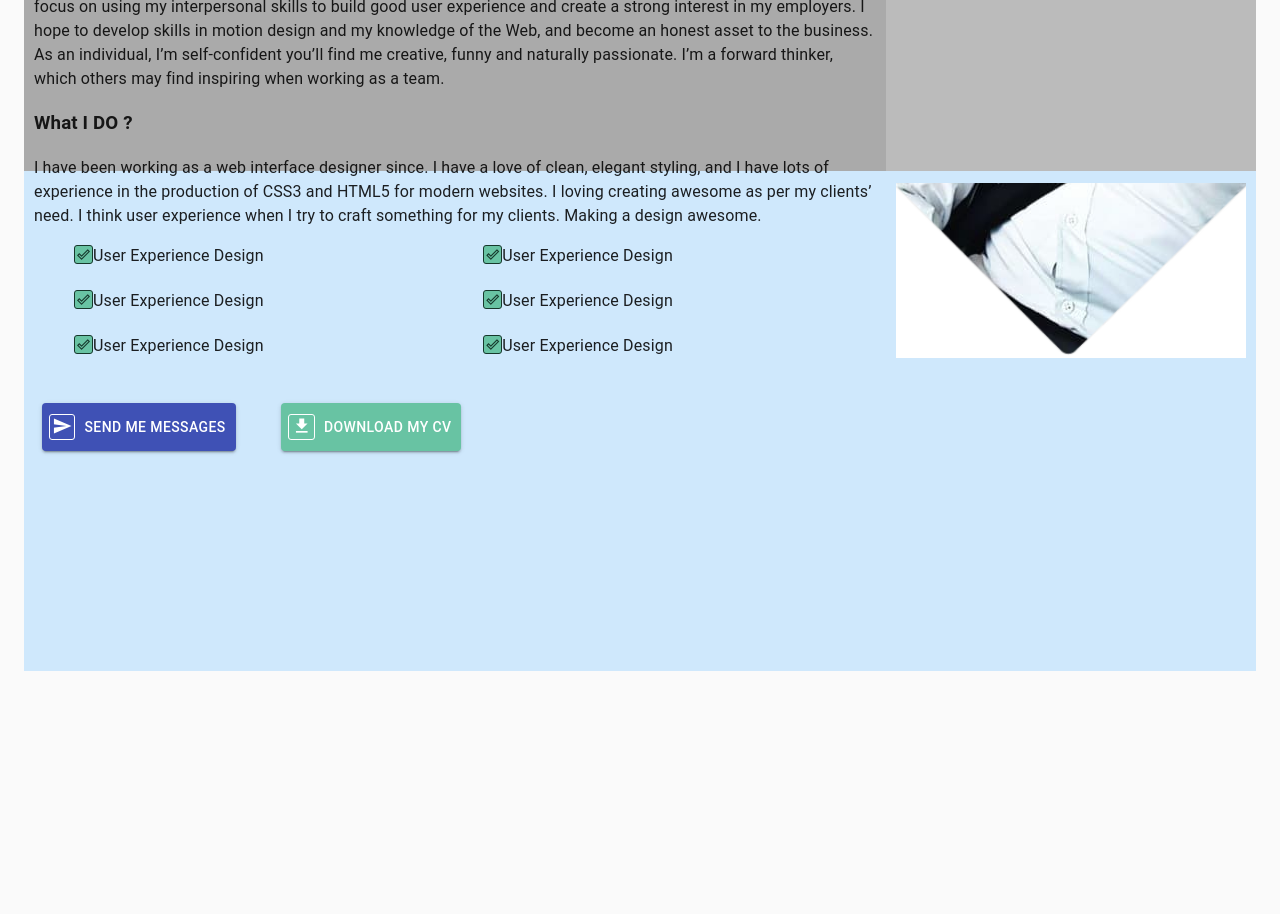
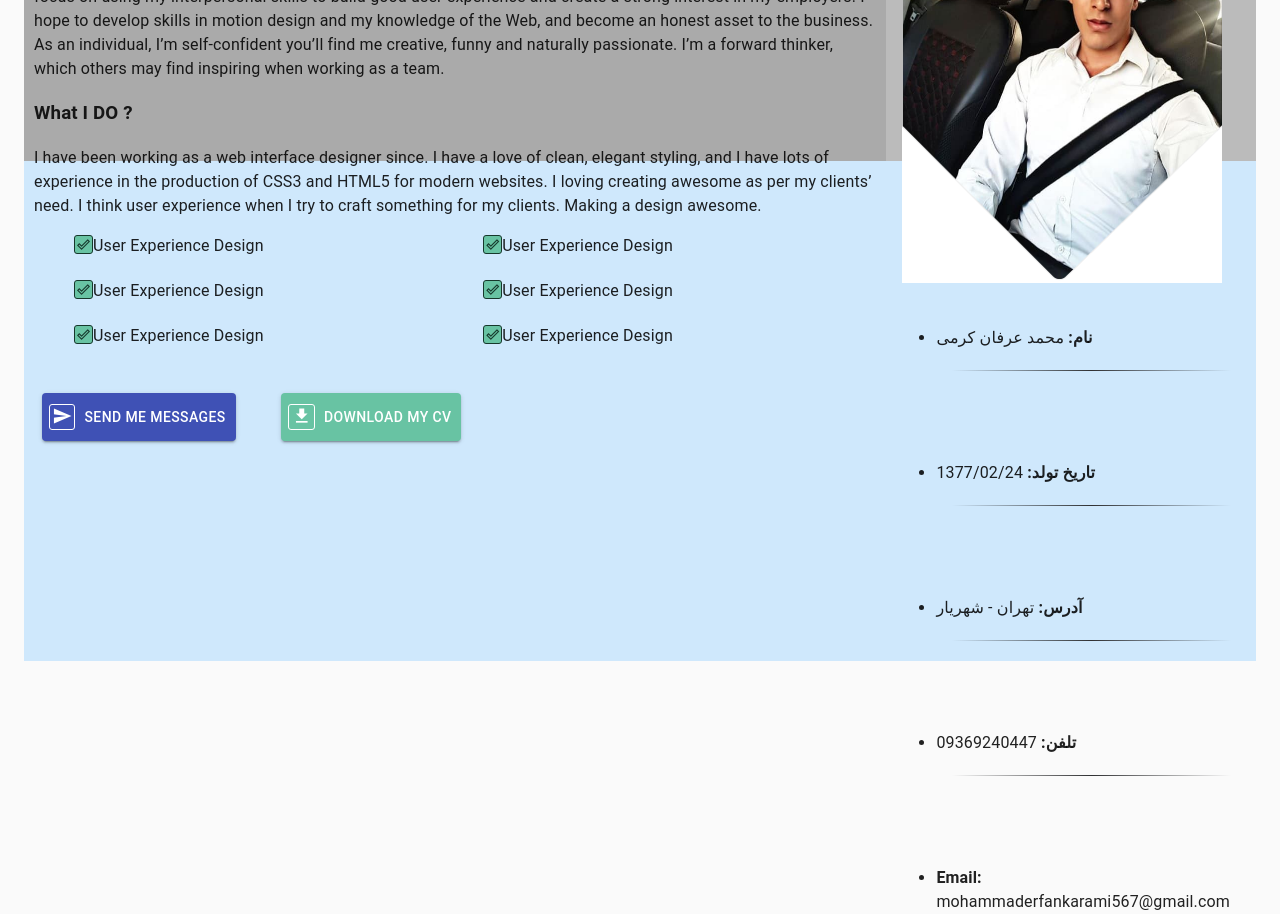
Before and after one commit to merfankarami/resume, a React (Create React App) app: page / in a window 1280 px wide. Shown: the part 1320-2234 px from the top of the page. Before the commit the page ends 1991 px from the top, so only its background shows below. Built offline with nearby package versions, Linux system fonts and the light colour scheme.

Commit message:
SectionSeprator and Image created

```diff
--- a/src/Components/AboutMe/About.js
+++ b/src/Components/AboutMe/About.js
@@ -4,14 +4,12 @@ import Typography from "@material-ui/core/Typography";
 import Container from "@material-ui/core/Container";
 
 import IconLabelButtons from "./Button";
+import Seprator from "./SectionSeprator";
 import Image from "./Image";
 
 import "./About.css";
 
-
-
 export default function FixedContainer() {
-
   return (
     <React.Fragment>
       <CssBaseline />
@@ -70,10 +68,31 @@ export default function FixedContainer() {
                   Experience Design
                 </li>
               </ul>
-                <IconLabelButtons />
+              <IconLabelButtons />
             </div>
             <div className="column2" style={{ backgroundColor: "#bbb" }}>
               <Image />
+              <ul>
+                <li>
+                  <strong>نام:</strong> محمد عرفان کرمی
+                </li>
+                <Seprator />
+                <li>
+                  <strong>تاریخ تولد:</strong> 1377/02/24
+                </li>
+                <Seprator />
+                <li>
+                  <strong>آدرس:</strong> تهران - شهریار
+                </li>
+                <Seprator />
+                <li>
+                  <strong>تلفن:</strong> 09369240447
+                </li>
+                <Seprator />
+                <li>
+                  <strong>Email:</strong> mohammaderfankarami567@gmail.com
+                </li>
+              </ul>
             </div>
           </div>
         </Typography>
--- a/src/Components/AboutMe/Image.css
+++ b/src/Components/AboutMe/Image.css
@@ -1,20 +1,16 @@
-.img-frame {
-  position: absolute;
-  left: 0;
-  bottom: 0;
-  width: 100%;
-  height: 100%;
-  background: url("../../Media/photo-frame.png") bottom center no-repeat;
+.Image {
+  width: 319px;
+  height: 370px;
+  margin-top: 1cm;
+  margin-left: 7px;
+  position: inherit;
+  border-radius: 5px;
 }
 
-.Image {
-    margin-top: 8cm;
-  left: 0;
-  bottom: 0;
-  width: 100%;
-  height: 100%;
-  background-size: contain;
-  z-index: 1;
-  background: url("../../Media/erfan.jpg") bottom center no-repeat;
-  background-clip: border-box;
+.Frame {
+  margin-left: 6px;
+  margin-top: -200px;
+  padding-right: 1cm;
+  padding-bottom: 20px;
+  border-radius: 5px;
 }
--- a/src/Components/AboutMe/Image.js
+++ b/src/Components/AboutMe/Image.js
@@ -7,7 +7,8 @@ import "./Image.css";
 export default function Image() {
   return (
     <div >
-      <img className="Image" src={photo} alt="erfan's pic" />
+      <img className="Image" src={erfan} alt="erfan's pic" />
+      <img className="Frame" src={photo} alt="frame's pic" />
     </div>
   );
 }
--- /dev/null
+++ b/src/Components/AboutMe/SectionSeprator.css
@@ -0,0 +1,84 @@
+.wrapper
+{
+	padding-bottom: 90px;
+}
+
+.divider
+{
+	position: relative;
+	margin-top: 20px;
+	height: 1px;
+}
+
+.div-transparent:before
+{
+	content: "";
+	position: absolute;
+	top: 0;
+	left: 5%;
+	right: 5%;
+	width: 90%;
+	height: 1px;
+	background-image: linear-gradient(to right, transparent, rgb(48,49,51), transparent);
+}
+
+.div-arrow-down:after
+{
+	content: "";
+	position: absolute;
+	z-index: 1;
+	top: -7px;
+	left: calc(50% - 7px);
+	width: 14px;
+	height: 14px;
+	transform: rotate(45deg);
+	background-color: white;
+	border-bottom: 1px solid rgb(48,49,51);
+	border-right: 1px solid rgb(48,49,51);
+}
+
+.div-tab-down:after
+{
+	content: "";
+	position: absolute;
+	z-index: 1;
+	top: 0;
+	left: calc(50% - 10px);
+	width: 20px;
+	height: 14px;
+	background-color: white;
+	border-bottom: 1px solid rgb(48,49,51);
+	border-left: 1px solid rgb(48,49,51);
+	border-right: 1px solid rgb(48,49,51);
+	border-radius: 0 0 8px 8px;
+}
+
+.div-stopper:after
+{
+	content: "";
+	position: absolute;
+	z-index: 1;
+	top: -6px;
+	left: calc(50% - 7px);
+	width: 14px;
+	height: 12px;
+	background-color: white;
+	border-left: 1px solid rgb(48,49,51);
+	border-right: 1px solid rgb(48,49,51);
+}
+
+.div-dot:after
+{
+	content: "";
+	position: absolute;
+	z-index: 1;
+	top: -9px;
+	left: calc(50% - 9px);
+	width: 18px;
+	height: 18px;
+	background-color: goldenrod;
+	border: 1px solid rgb(48,49,51);
+	border-radius: 50%;
+	box-shadow: inset 0 0 0 2px white,
+					0 0 0 4px white;
+}
--- /dev/null
+++ b/src/Components/AboutMe/SectionSeprator.js
@@ -0,0 +1,15 @@
+import React from "react";
+
+import "./SectionSeprator.css";
+
+export default function Seprator() {
+  return (
+    <div class="wrapper">
+      <div class="divider div-transparent"></div>
+      {/* <div class="divider div-transparent div-arrow-down"></div>
+      <div class="divider div-transparent div-tab-down"></div>
+      <div class="divider div-transparent div-stopper"></div>
+      <div class="divider div-transparent div-dot"></div> */}
+    </div>
+  );
+}
```
